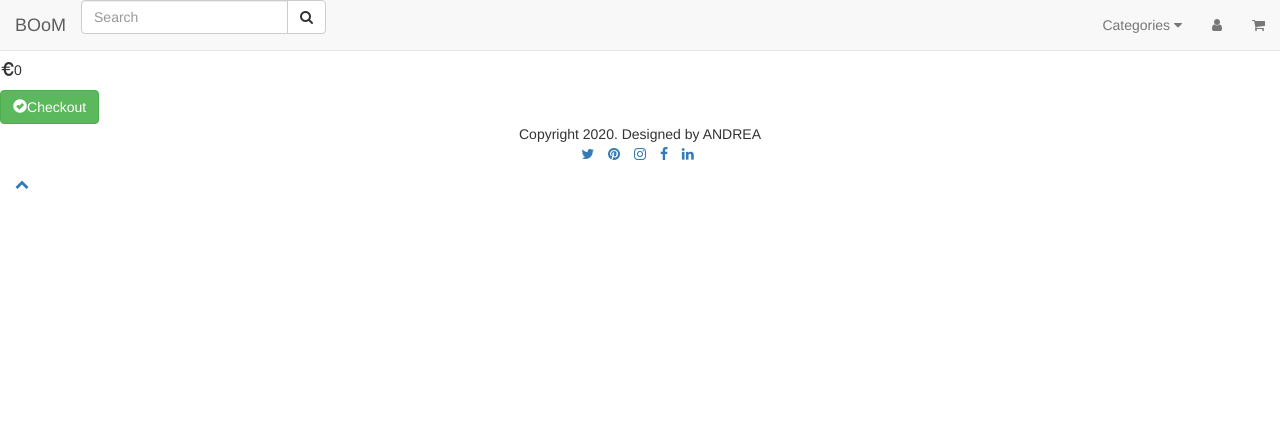
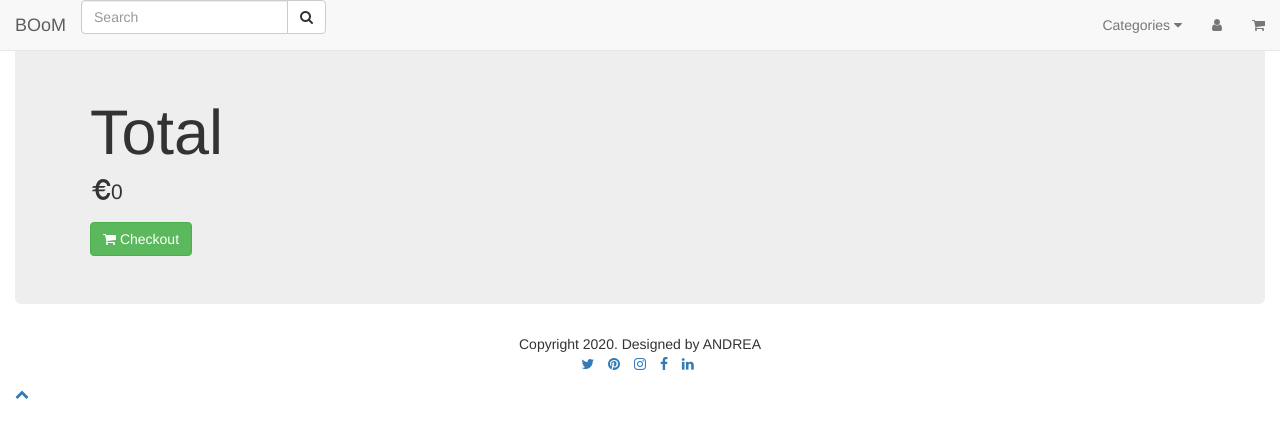
Before and after one commit to Dreeaml/Boom-ecommerce-pro, a Django app: page /cart/ in a window 1280 px wide. Shown: the top 438 px of the page. Run offline with Django 3.2, Linux system fonts and the light colour scheme; some libraries are stand-ins or nearby versions.

Commit message:
styling products and cart view, fixing errors and include redirect functionality to password_reset_form

```diff
--- a/accounts/templates/registration.html
+++ b/accounts/templates/registration.html
@@ -17,7 +17,7 @@
 
                     <p>Do you already have an account? <a href="{% url 'login' %}">Login in</a></p>
 
-                    <form method="POST">
+                    <form method="POST" action="{% url 'registration' %}" class="accountform">
                         {% csrf_token %}
                         {{registration_form | as_bootstrap}}
                         <button type="submit" class="btn btn-default">Register</button>
--- a/accounts/views.py
+++ b/accounts/views.py
@@ -55,6 +55,7 @@ def registration(request):
             if user:
                 auth.login(user=user, request=request)
                 messages.success(request, "You have successfully registered")
+                return redirect(reverse('index'))
             else:
                 messages.error(request, "Unable to register your account at this time")
     else:
--- a/cart/templates/cart.html
+++ b/cart/templates/cart.html
@@ -4,16 +4,16 @@
 {% load bootstrap_tags %}
 
 {% block content %}
-<div class="row row-flex">
+<div class="container">
+    <div class="card" >
         {% for item in cart_items %}
+         <div class="col-xs-10 col-xs-offset-1 col-sm-offset-0 col-sm-6 col-md-4 panel panel-display">
 
-    <div class="col-xs-10 col-xs-offset-1 col-sm-offset-0 col-sm-6 col-md-4 display panel panel-display">
+            <img class="card-img-top"  src="{{ MEDIA_URL }}{{ item.product.image }}" width="362px" height="180px"  alt="" />
 
-        <div class="product" style="background-image: url('{{ MEDIA_URL }}{{ item.product.image }}')"></div>
+            <div class="card-body">
 
-        <div class="caption">
-            <h3>{{ item.product.name }}</h3>
-            <p class="product-description">{{ item.product.description }}</p>
+                <h5 class="card-title">{{ item.product.name }}</h5>
                 <p>{{ item.product.price }}</p>
                 <p>
 
@@ -27,17 +27,26 @@
                                 <div class="input-group-addon">{{item.quantity}}</div>
                             </div>
                         </div>
-                    <button type="submit" class="btn btn-primary"><span class="glyphicon glyphicon-edit" aria-hidden="true"></span>Edit</button>
+                        <button type="submit" class="btn btn-primary"><i class="fa fa-pencil" aria-hidden="true"></i> Edit</button>
                     </form>
                 </p>
+                <div class="card-footer">
+                    <small class="text-muted">Last updated 3 mins ago</small>
+                </div>
+
             </div>
         </div>
         {% endfor %}
     </div>
-<div class="row">
-    <p>Total</p>
-    <p><span class="glyphicon glyphicon-euro" aria-hidden="true"></span>{{ total }}</p>
-    <a href="{% url 'checkout' %}" class="btn btn-success" role="button"><span class="glyphicon glyphicon-ok-sign" aria-hidden="true"></span>Checkout</a>
  </div>
 
+<div class="jumbotron jumbotron-fluid">
+  <div class="container">
+    <h1 class="display-4">Total</h1>
+    <p class="card-text"><span class="glyphicon glyphicon-euro" aria-hidden="true"></span>{{ total }}</p>
+    <a href="{% url 'checkout' %}" class="btn btn-success" role="button"><i class="fa fa-shopping-cart" aria-hidden="true"></i> Checkout</a>
+  </div>
+</div>
+
+
 {% endblock %}
--- a/checkout/templates/checkout.html
+++ b/checkout/templates/checkout.html
@@ -16,7 +16,7 @@
 {% block content %}
 <div class="row row-flex">
     {% for item in cart_items %}
-        <div class="col-xs-10 col-xs-offset-1 col-sm-offset-0 col-sm-6 col-md-4 display panel panel-default">
+        <div class="col-xs-10 col-xs-offset-1 col-sm-offset-0 col-sm-6 col-md-4 panel panel-default">
             <div class="panel-body">
                 <div class="product" style="background-image: url('{{ MEDIA_URL }}{{ item.product.image }}')"></div>
 
--- a/templates/base.html
+++ b/templates/base.html
@@ -72,7 +72,7 @@
                             <a class="page-scroll" href="{% url 'view_cart' %}">
                                 <i class="fa fa-shopping-cart" aria-hidden="true"></i>
                                 {% if product_count > 0 %}
-                                <label class="badge badge-warning">{{ product_count }}</label>
+                                    <label class="badge badge-warning">{{ product_count }}</label>
                                 {% endif %}
                             </a>
                         </li>
@@ -152,10 +152,10 @@
         </div>
     </footer>
     <!--JS imports-->
-    <script type="text/javascript" src="{% static 'js/jquery.js' %}"></script>
+    <!-- <script type="text/javascript" src="{% static 'js/jquery.js' %}"></script>
     <script type="text/javascript" src="{% static 'js/bootstrap.min.js' %}"></script>
     <script type="text/javascript" src="{% static 'js/plugins.js' %}"></script>
-    <script type="text/javascript" src="{% static 'js/init.js' %}"></script>
+    <script type="text/javascript" src="{% static 'js/init.js' %}"></script> -->
 
     <script>
         $('.carousel').carousel({
--- a/templates/registration/password_reset_form.html
+++ b/templates/registration/password_reset_form.html
@@ -18,7 +18,7 @@
 
         <p>
             <label for="id_email">Email Address:</label>
-            {{email_form | as_bootstrap}}
+            {{form.email}}
         </p>
         <button type="submit">Reset Password</button>
     </form>
```
Also changed, not shown: products/templates/products.html (+18 -8 lines). Lines whose indentation alone changed are shown as unchanged.
